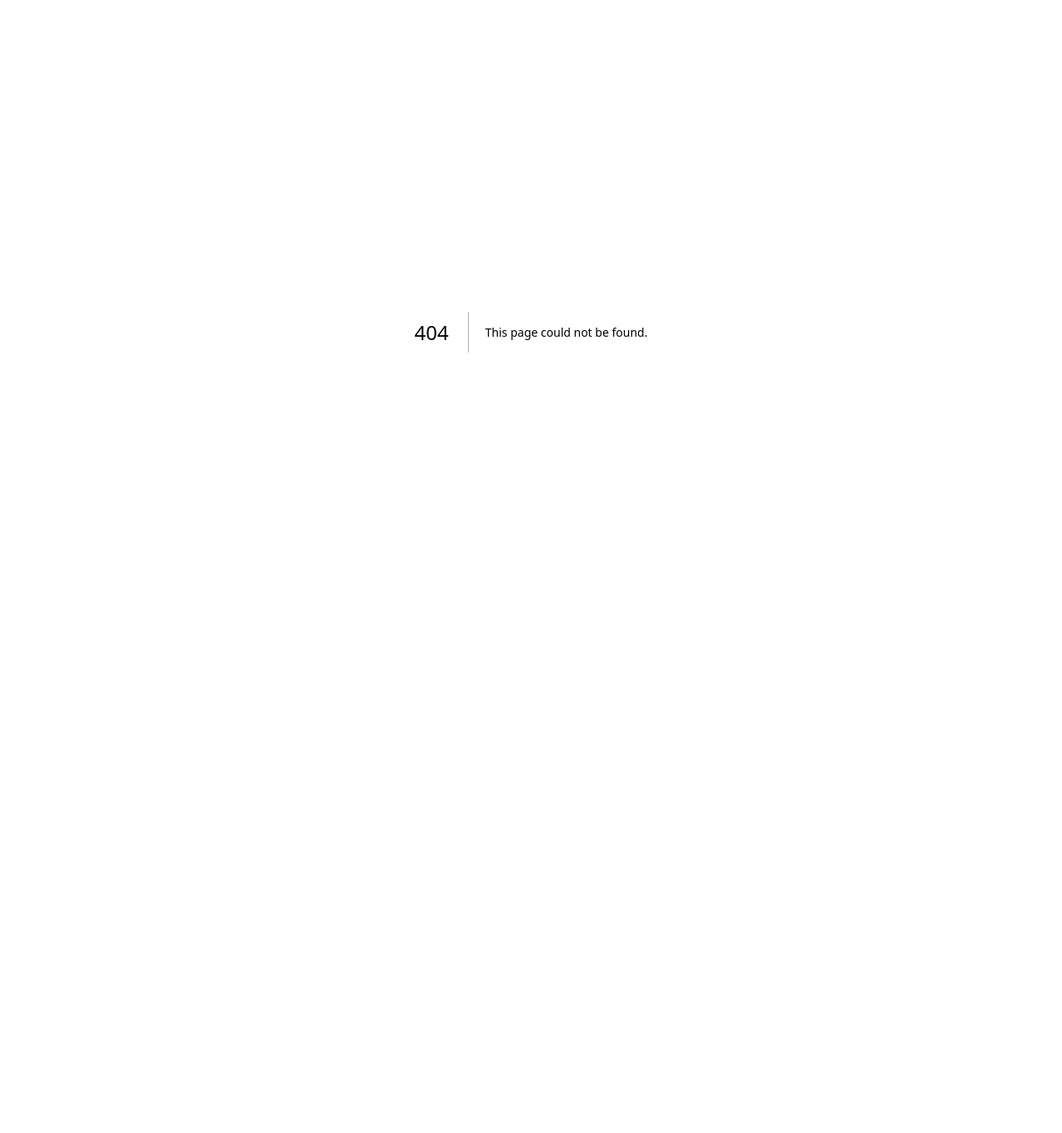
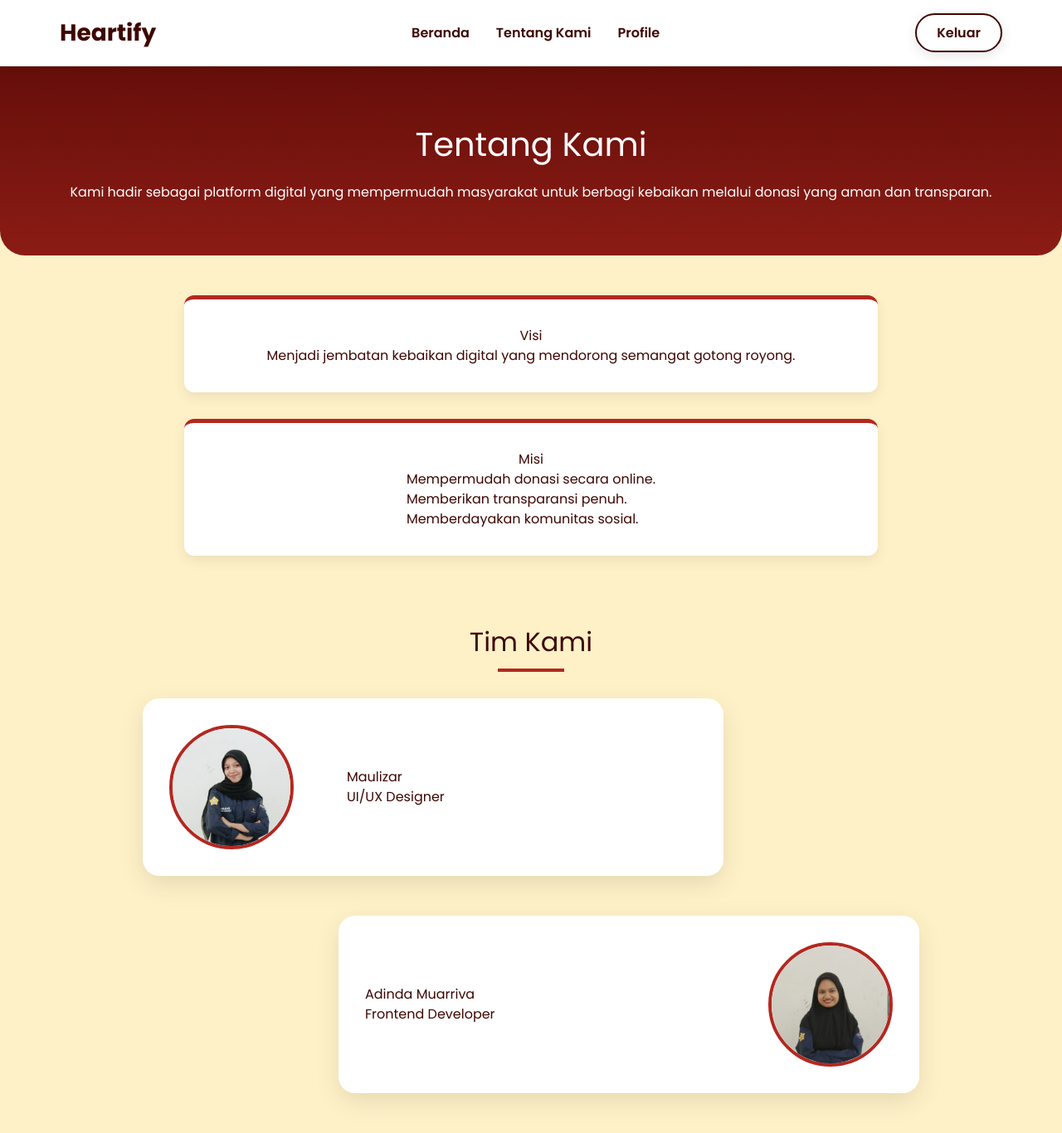
Before and after one commit to AdindaMuarriva/Heartify, a Next.js app: page /about in a window 1280 px wide. Before the commit this address had no page. Shown: the whole page at 83% size. Before the commit the page ends 800 px from the top, so only its background shows below. Built offline with nearby package versions, Linux system fonts and the light colour scheme.

Commit message:
feat:about/12-12-2025

```diff
--- /dev/null
+++ b/app/about/about.css
@@ -0,0 +1,78 @@
+@import url("https://fonts.googleapis.com/css2?family=Poppins:wght@400;600;700&display=swap");
+
+.about-page {
+  --maroon-dark: #3e0703; --maroon-mid: #660e0a; --maroon-red: #8b1c15; --maroon-bright: #b32820;
+  --cream: #fff1c7; --white: #ffffff; --gray: #4a5568;
+  background: var(--cream); min-height: 100vh; color: var(--maroon-dark); font-family: "Poppins", sans-serif;
+}
+
+/* === NAVBAR SESUAI REQUEST === */
+.about-page .navbar-container {
+  background-color: var(--white);
+  border-bottom: 1px solid #eee;
+  position: sticky; top: 0; z-index: 1000; width: 100%;
+  box-shadow: 0 2px 10px rgba(0, 0, 0, 0.08);
+}
+.about-page .navbar {
+  max-width: 1200px; margin: 0 auto; padding: 1rem 2rem;
+  display: flex; justify-content: space-between; align-items: center;
+}
+.about-page .navbar-logo {
+  font-size: 1.75rem; font-weight: 800; color: var(--maroon-dark); text-decoration: none;
+}
+.about-page .navbar-logo:hover { color: var(--maroon-red); transition: color 0.3s ease; }
+.about-page .navbar-links { display: flex; gap: 2rem; align-items: center; }
+.about-page .navbar-links a {
+  color: var(--maroon-dark); font-weight: 600; text-decoration: none; position: relative;
+  padding: 0.25rem 0; transition: color 0.3s ease; display: inline-block;
+}
+.about-page .navbar-links a::after {
+  content: ''; position: absolute; width: 0; height: 2px; left: 0; bottom: 0;
+  background-color: var(--maroon-red); transition: width 0.3s ease;
+}
+.about-page .navbar-links a:hover { color: var(--maroon-red); }
+.about-page .navbar-links a:hover::after { width: 100%; }
+.about-page .navbar-login-button {
+  background-color: var(--white); color: var(--maroon-dark); font-weight: 600;
+  padding: 0.6rem 1.5rem; border-radius: 50px; text-decoration: none;
+  box-shadow: 0 4px 15px rgba(0, 0, 0, 0.1); transition: all 0.3s ease;
+  border: 2px solid var(--maroon-dark);
+}
+.about-page .navbar-login-button:hover {
+  background-color: var(--maroon-dark); color: var(--white);
+  box-shadow: 0 6px 20px rgba(0, 0, 0, 0.15); transform: translateY(-2px);
+}
+
+/* === PAGE CONTENT === */
+.about-page .hero-section {
+  padding: 4rem 2rem; text-align: center;
+  background: linear-gradient(to bottom, var(--maroon-mid), var(--maroon-red));
+  color: var(--white); border-radius: 0 0 30px 30px; margin-bottom: 3rem;
+}
+.about-page .hero-title { font-size: 2.5rem; margin-bottom: 1rem; }
+.about-page .section-title { text-align: center; font-size: 2rem; margin: 2rem 0; position: relative; }
+.about-page .section-title::after { content:''; display:block; width:80px; height:4px; background: var(--maroon-bright); margin: 0.5rem auto; }
+
+/* MISI VERTIKAL */
+.about-page .mission-section { padding: 0 2rem; max-width: 900px; margin: 0 auto; }
+.about-page .mission-content { display: flex; flex-direction: column; gap: 2rem; }
+.about-page .vision-box, .about-page .mission-box {
+  background: var(--white); padding: 2rem; border-radius: 12px;
+  box-shadow: 0 6px 15px rgba(0,0,0,0.08); text-align: center; border-top: 5px solid var(--maroon-bright);
+}
+.about-page .mission-box ul { display: inline-block; text-align: left; }
+
+/* TIM ZIGZAG */
+.about-page .team-section { padding: 3rem 2rem; max-width: 1000px; margin: 0 auto; }
+.about-page .team-horizontal-layout { display: flex; flex-direction: column; gap: 3rem; }
+.about-page .team-member-left { display: flex; justify-content: flex-start; }
+.about-page .team-member-right { display: flex; justify-content: flex-end; }
+.about-page .team-card-horizontal {
+  display: flex; background: var(--white); border-radius: 20px;
+  box-shadow: 0 10px 30px rgba(0,0,0,0.1); width: 100%; max-width: 700px; align-items: center; overflow: hidden;
+}
+.about-page .team-member-left .team-card-horizontal { flex-direction: row; }
+.about-page .team-member-right .team-card-horizontal { flex-direction: row-reverse; }
+.about-page .team-photo-container { padding: 2rem; display: flex; justify-content: center; }
+.about-page .team-photo { width: 150px; height: 150px; object-fit: cover; border-radius: 50%; border: 4px solid var(--maroon-bright); }
+.about-page .team-content { flex: 1; padding: 2rem; }
--- /dev/null
+++ b/app/about/page.tsx
@@ -0,0 +1,80 @@
+"use client";
+
+import Link from "next/link";
+import "./about.css";
+
+export default function About() {
+  return (
+    <div className="about-page">
+      {/* NAVBAR */}
+      <div className="navbar-container">
+        <div className="navbar">
+          <Link href="/beranda" className="navbar-logo">Heartify</Link>
+          <div className="navbar-links">
+            <Link href="/beranda">Beranda</Link>
+            <Link href="/aboutpage">Tentang Kami</Link>
+            <Link href="/profile">Profile</Link>
+          </div>
+          <Link href="/login" className="navbar-login-button">Keluar</Link>
+        </div>
+      </div>
+
+      {/* Hero */}
+      <section className="hero-section">
+        <h1 className="hero-title">Tentang Kami</h1>
+        <p className="hero-subtitle">
+          Kami hadir sebagai platform digital yang mempermudah masyarakat untuk berbagi kebaikan melalui donasi yang aman dan transparan.
+        </p>
+      </section>
+
+      {/* Visi Misi (Vertikal) */}
+      <section className="mission-section">
+        <div className="mission-content">
+          <div className="vision-box">
+            <h3>Visi</h3>
+            <p>Menjadi jembatan kebaikan digital yang mendorong semangat gotong royong.</p>
+          </div>
+          <div className="mission-box">
+            <h3>Misi</h3>
+            <ul>
+              <li>Mempermudah donasi secara online.</li>
+              <li>Memberikan transparansi penuh.</li>
+              <li>Memberdayakan komunitas sosial.</li>
+            </ul>
+          </div>
+        </div>
+      </section>
+
+      {/* Tim (ZigZag) */}
+      <section className="team-section">
+        <h2 className="section-title">Tim Kami</h2>
+        <div className="team-horizontal-layout">
+          {/* Kiri */}
+          <div className="team-member-left">
+            <div className="team-card-horizontal">
+              <div className="team-photo-container">
+                <img src="/maulizar.jpg" alt="Maulizar" className="team-photo"/>
+              </div>
+              <div className="team-content">
+                <h3>Maulizar</h3>
+                <p>UI/UX Designer</p>
+              </div>
+            </div>
+          </div>
+          {/* Kanan */}
+          <div className="team-member-right">
+            <div className="team-card-horizontal">
+              <div className="team-photo-container">
+                <img src="/adinda.jpg" alt="Adinda" className="team-photo"/>
+              </div>
+              <div className="team-content">
+                <h3>Adinda Muarriva</h3>
+                <p>Frontend Developer</p>
+              </div>
+            </div>
+          </div>
+        </div>
+      </section>
+    </div>
+  );
+}
```
